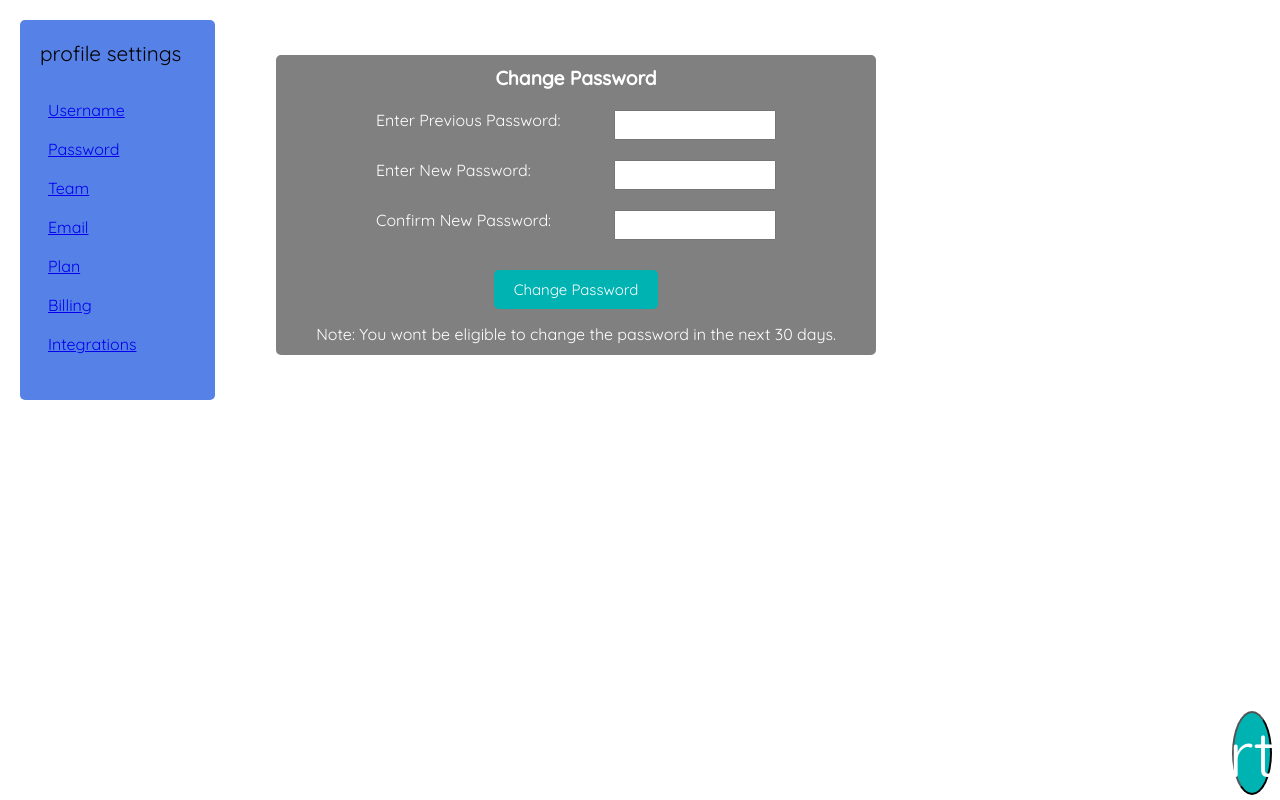
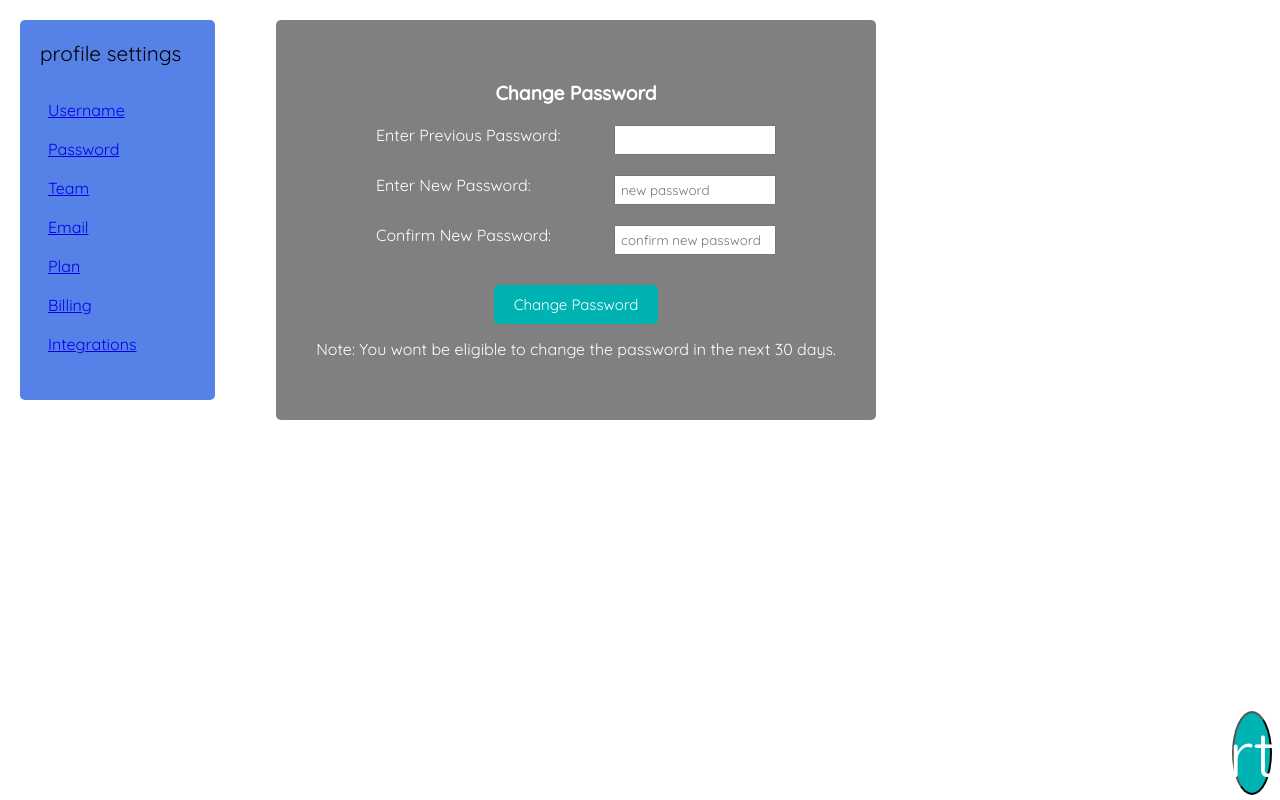
Before and after one commit to DC-21/React-Admin-Dashboard, a React (Vite) app: page /password in a window 1280 px wide. Built offline with nearby package versions, Linux system fonts and the light colour scheme.

Commit message:
first commit

```diff
--- a/src/pages/Password.jsx
+++ b/src/pages/Password.jsx
@@ -37,7 +37,7 @@ const Password = () => {
   };
 
   return (
-    <div className="username">
+    <div className="password">
       <span>Change Password</span>
       <div className="name">
         <p>Enter Previous Password:</p>
@@ -53,6 +53,7 @@ const Password = () => {
         <input
           className="in"
           type="password"
+          placeholder='new password'
           value={newPassword}
           onChange={handleNewPasswordChange}
         />
@@ -62,6 +63,7 @@ const Password = () => {
         <input
           className="in"
           type="password"
+          placeholder='confirm new password'
           value={newPassword}
           onChange={handleNewPasswordChange}
         />
--- a/src/pages/main.css
+++ b/src/pages/main.css
@@ -89,3 +89,32 @@
 .btn button:hover {
   background-color: #009999;
 }
+
+
+
+.password {
+  justify-content: flex-end;
+  align-items: center;
+  width: 600px;
+  display: flex;
+  flex-direction: column;
+  position: fixed;
+  top: 20px;
+  left: 45%;
+  transform: translateX(-50%);
+  background-color: gray;
+  height: 400px;
+  border-radius: 5px;
+  justify-content: center;
+  align-items: center;
+}
+.password p {
+  text-align: center;
+  display: flex;
+  color: white;
+}
+.password span{
+    font-weight: bold;
+    font-size: larger;
+    color: white;
+}
```
